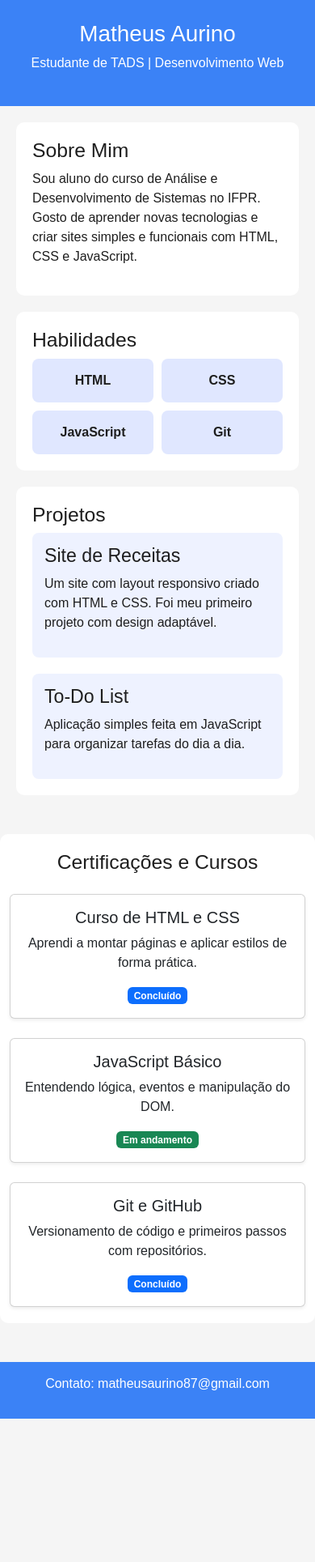
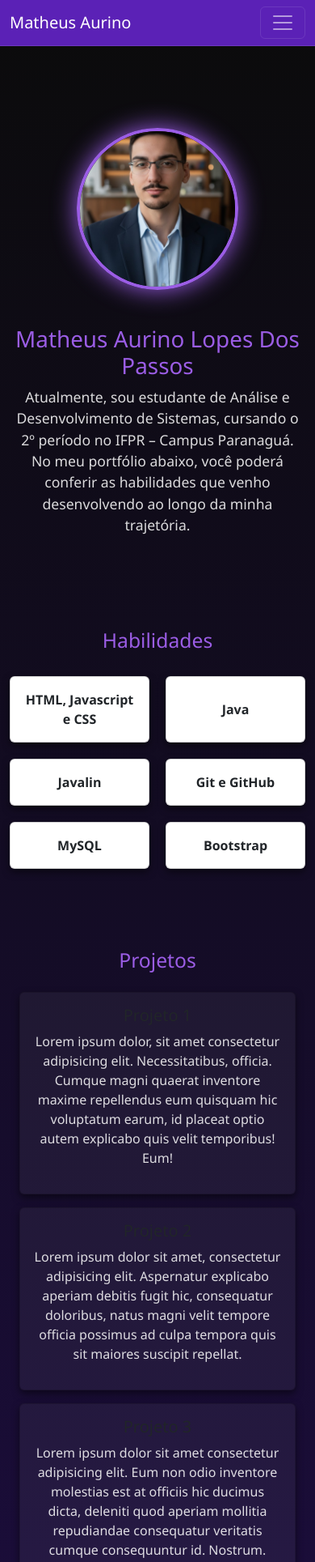
Before and after one commit to MatheusAurino/MatheusAurino.github.io, a plain HTML site: page index.html in a window 390 px wide. Shown: the top 1929 px of the page at 81% size. Before the commit the page ends 1752 px from the top, so only its background shows below. Drawn offline with nearby package versions, Linux system fonts and the light colour scheme.

Commit message:
[UI/UX] Redesign completo do portfólio: gradiente de fundo, paleta roxo/preto, neon nos cards, destaque de nome, e correções de responsividade para iPhone e telas pequenas

```diff
--- a/index.html
+++ b/index.html
@@ -4,82 +4,89 @@
     <meta charset="UTF-8">
     <meta name="viewport" content="width=device-width, initial-scale=1.0">
     <title>Portfólio - Matheus Aurino</title>
+    <link rel="stylesheet" href="style.css">
     <link href="https://cdn.jsdelivr.net/npm/bootstrap@5.3.3/dist/css/bootstrap.min.css" rel="stylesheet">
-    <link rel="stylesheet" href="style.css">
+    <link rel="icon" type="image/png" href="imagens/logo.png"/>
+    <link href="https://fonts.googleapis.com/css2?family=Poppins:wght@400;600&display=swap" rel="stylesheet">
 </head>
-<body>
-    <header>
-        <h1>Matheus Aurino</h1>
-        <p>Estudante de TADS | Desenvolvimento Web</p>
-    </header>
+<body class="d-flex flex-column min-vh-100 fundo">
+    <header></header>
 
-    <section id="sobre">
-        <h2>Sobre Mim</h2>
-        <p>Sou aluno do curso de Análise e Desenvolvimento de Sistemas no IFPR.
-           Gosto de aprender novas tecnologias e criar sites simples e funcionais com HTML, CSS e JavaScript.</p>
-    </section>
+    <nav class="navbar navbar-expand-lg navbar-dark fixed-top" style="background-color: #5B21B6;">
+        <div class="container">
+            <a class="navbar-brand" href="index.html">Matheus Aurino</a>
+            <button class="navbar-toggler" type="button" data-bs-toggle="collapse" data-bs-target="#menuNav" aria-controls="menuNav" aria-expanded="false" aria-label="Toggle navigation">
+                <span class="navbar-toggler-icon"></span>
+            </button>
 
-    <section id="habilidades">
+            <div class="collapse navbar-collapse justify-content-end" id="menuNav">
+                <ul class="navbar-nav">
+                    <li class="nav-item"><a class="nav-link" href="#sobre">Sobre mim</a></li>
+                    <li class="nav-item"><a class="nav-link" href="#habilidades">Habilidades</a></li>
+                    <li class="nav-item"><a class="nav-link" href="#projetos">Projetos</a></li>
+                    <li class="nav-item"><a class="nav-link" href="#">Contatos</a></li>
+                </ul>
+            </div>
+        </div>
+    </nav>
+
+    <main id="sobre" class="container my-5 flex-grow-1">
+        <div class="row align-items-center">
+            <div class="col-md-4 order-1 order-md-2 text-center mb-4 mb-md-0">
+                <img src="imagens/unnamed.jpg" alt="Minha foto" class="foto  rounded-circle">
+            </div>
+            <div class="col-md-8 order-2 order-md-1 text-md-start text-center">
+                <h1 class="nome" style="margin-top: 0px;">Matheus Aurino Lopes Dos Passos</h1>
+                <p class="descricao">
+                    Atualmente, sou estudante de Análise e Desenvolvimento de Sistemas, cursando o
+                    2º período no IFPR – Campus Paranaguá. No meu portfólio abaixo, você poderá conferir as habilidades que venho desenvolvendo ao longo da minha trajetória.
+                </p>
+            </div>
+        </div>
+
+        <section id="habilidades" class="my-5">
             <h2>Habilidades</h2>
             <div class="grid-habilidades">
-            <div class="caixa">HTML</div>
-            <div class="caixa">CSS</div>
-            <div class="caixa">JavaScript</div>
-            <div class="caixa">Git</div>
+                <div class="card p-3 text-center">HTML, Javascript e CSS</div>
+                <div class="card p-3 text-center">Java</div>
+                <div class="card p-3 text-center">Javalin</div>
+                <div class="card p-3 text-center">Git e GitHub</div>
+                <div class="card p-3 text-center">MySQL</div>
+                <div class="card p-3 text-center">Bootstrap</div>
             </div>
         </section>
 
-    <section id="projetos">
-        <h2>Projetos</h2>
-        <div class="flex-projetos">
-            <div class="projeto">
-                <h3>Site de Receitas</h3>
-                <p>Um site com layout responsivo criado com HTML e CSS. Foi meu primeiro projeto com design adaptável.</p>
-            </div>
-            <div class="projeto">
-                <h3>To-Do List</h3>
-                <p>Aplicação simples feita em JavaScript para organizar tarefas do dia a dia.</p>
-            </div>
-        </div>
-    </section>
-
-    <section id="certificacoes" class="container my-5">
-        <h2 class="text-center mb-4">Certificações e Cursos</h2>
-        <div class="row g-4">
-            <div class="col-md-4">
-                <div class="card shadow-sm h-100">
-                    <div class="card-body text-center">
-                        <h5 class="card-title">Curso de HTML e CSS</h5>
-                        <p class="card-text">Aprendi a montar páginas e aplicar estilos de forma prática.</p>
-                        <span class="badge bg-primary">Concluído</span>
-                    </div>
+        <section id="projetos" class="container my-5">
+            <h2 class="text-center mb-4">Projetos</h2>
+            <div class="row text-center">
+                <div class="col-md-4 mb-3">
+                    <div class="card p-3">
+                        <h5>Projeto 1</h5>
+                        <p>Lorem ipsum dolor, sit amet consectetur adipisicing elit. Necessitatibus, officia. Cumque magni quaerat inventore maxime repellendus eum quisquam hic voluptatum earum, id placeat optio autem explicabo quis velit temporibus! Eum!</p>
                     </div>
                 </div>
 
-            <div class="col-md-4">
-                <div class="card shadow-sm h-100">
-                    <div class="card-body text-center">
-                        <h5 class="card-title">JavaScript Básico</h5>
-                        <p class="card-text">Entendendo lógica, eventos e manipulação do DOM.</p>
-                        <span class="badge bg-success">Em andamento</span>
-                    </div>
+                <div class="col-md-4 mb-3">
+                    <div class="card p-3">
+                        <h5>Projeto 2</h5>
+                        <p>Lorem ipsum dolor sit amet, consectetur adipisicing elit. Aspernatur explicabo aperiam debitis fugit hic, consequatur doloribus, natus magni velit tempore officia possimus ad culpa tempora quis sit maiores suscipit repellat.</p>
                     </div>
                 </div>
 
-            <div class="col-md-4">
-                <div class="card shadow-sm h-100">
-                    <div class="card-body text-center">
-                        <h5 class="card-title">Git e GitHub</h5>
-                        <p class="card-text">Versionamento de código e primeiros passos com repositórios.</p>
-                        <span class="badge bg-primary">Concluído</span>
-                    </div>
+                <div class="col-md-4 mb-3">
+                    <div class="card p-3">
+                        <h5>Projeto 3</h5>
+                        <p>Lorem ipsum dolor sit amet consectetur adipisicing elit. Eum non odio inventore molestias est at officiis hic ducimus dicta, deleniti quod aperiam mollitia repudiandae consequatur veritatis cumque consequuntur id. Nostrum.</p>
                     </div>
                 </div>
             </div>
         </section>
+    </main>
 
-    <footer>
-        <p>Contato: matheusaurino87@gmail.com</p>
+    <footer class="text-center py-4 mt-auto" style="background-color: #5B21B6; color: white;">
+        &copy; 2024 Matheus Aurino. Todos os direitos reservados.
     </footer>
+
+    <script src="https://cdn.jsdelivr.net/npm/bootstrap@5.3.3/dist/js/bootstrap.bundle.min.js"></script>
 </body>
 </html>
--- a/style.css
+++ b/style.css
@@ -1,54 +1,145 @@
-body {
-    font-family: Arial, sans-serif;
+* {
     margin: 0;
-    background-color: #f5f5f5;
-    color: #1e1e1e;
+    padding: 0;
+    box-sizing: border-box;
+    font-family: 'Segoe UI', Tahoma, Geneva, Verdana, sans-serif;
 }
 
-header {
-    background-color: #3b82f6;
-    color: white;
-    text-align: center;
-    padding: 25px;
+
+body {
+    background: linear-gradient(180deg, #0b0b0b 0%, #1c0d3e 100%);
+    color: rgba(255, 255, 255, 0.9);
+    padding-top: 90px;
 }
 
-section {
-    background-color: white;
-    margin: 20px;
-    padding: 20px;
-    border-radius: 10px;
+.navbar {
+    backdrop-filter: blur(6px);
+    background-color: #5B21B6 !important;
+    border-bottom: 1px solid rgba(255, 255, 255, 0.1);
+}
+
+.navbar-brand {
+    font-size: 1.6rem;
+    color: white !important;
+}
+
+.navbar-brand span {
+    color: #9b5de5;
+}
+
+.nav-link {
+    color: rgba(255, 255, 255, 0.85) !important;
+    font-weight: 500;
+    margin-left: 10px;
+    transition: color 0.3s ease;
+}
+
+.nav-link:hover,
+.nav-link.active {
+    color: #9b5de5 !important;
+}
+
+.foto {
+    margin-top: 20px;
+    width: 400px;
+    height: 400px;
+    border-radius: 50%;
+    border: 4px solid #9b5de5;
+    box-shadow: 0 0 30px #9b5de5;
+    object-fit: cover;
+}
+
+.descricao {
+    font-size: 1.1em;
+    color: rgba(255, 255, 255, 0.85);
 }
 
 .grid-habilidades {
     display: grid;
-    grid-template-columns: repeat(auto-fit, minmax(120px, 1fr));
-    gap: 10px;
-}
-
-.caixa {
-    background-color: #e0e7ff;
-    text-align: center;
-    padding: 15px;
-    border-radius: 8px;
-    font-weight: 600;
-}
-
-.flex-projetos {
-    display: flex;
-    flex-wrap: wrap;
+    grid-template-columns: repeat(auto-fit, minmax(150px, 1fr));
     gap: 20px;
 }
 
-.projeto {
-    background-color: #eef2ff;
-    flex: 1 1 300px;
-    padding: 15px;
-    border-radius: 8px;
+.card {
+    background-color: rgba(255, 255, 255, 0.05);
+    border-radius: 10px;
+    box-shadow: 0 4px 10px rgba(0,0,0,0.5);
+    font-weight: 600;
+    color: #9b5de5;
+    justify-content: center;
+    transition: all 0.3s ease;
 }
 
-footer {
+.card:hover {
+    box-shadow: 0 8px 20px #9b5de5;
+    transform: translateY(-5px);
+}
+
+#habilidades {
+    padding: 50px 0;
+}
+
+#habilidades h2,
+#projetos h2 {
     text-align: center;
-    padding: 15px;
-    background-color: #3b82f6;
-    color: white;
+    margin-bottom: 30px;
+    color: #9b5de5;
 }
+
+#projetos .card {
+    background-color: rgba(255, 255, 255, 0.05);
+}
+
+@media (max-width: 900px) {
+    .row.align-items-center {
+        flex-direction: column;
+        text-align: center;
+    }
+
+    .foto {
+        width: 250px;
+        height: 250px;
+        margin-bottom: 20px;
+    }
+
+    .grid-habilidades {
+        grid-template-columns: repeat(auto-fit, minmax(120px, 1fr));
+    }
+}
+
+@media (max-width: 480px) {
+    .home-content h1 {
+        font-size: 2rem;
+    }
+
+    .home-content h3 {
+        font-size: 1.2rem;
+    }
+
+    .home-content p {
+        font-size: 0.95rem;
+    }
+
+    .navbar-brand {
+        font-size: 1.3rem;
+    }
+
+    .nav-link {
+        font-size: 0.95rem;
+        margin-left: 5px;
+    }
+
+    .foto {
+        width: 200px;
+        height: 200px;
+    }
+}
+
+.card p {
+    color: rgba(255, 255, 255, 0.85);
+    font-weight: 400;
+}
+
+.nome {
+    color: #9b5de5;
+}
```
Also changed, not shown: imagens/logo.png (added), imagens/unnamed.jpg (added). Lines whose indentation alone changed are shown as unchanged.
